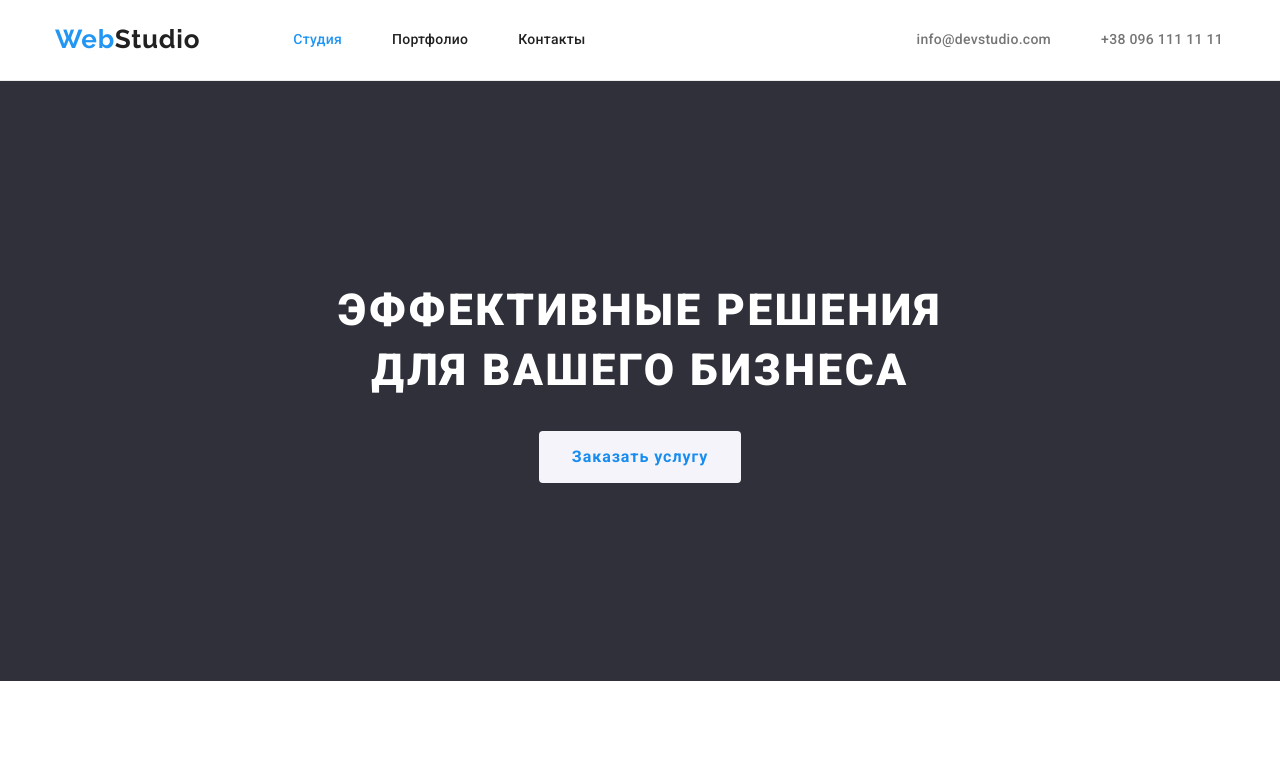
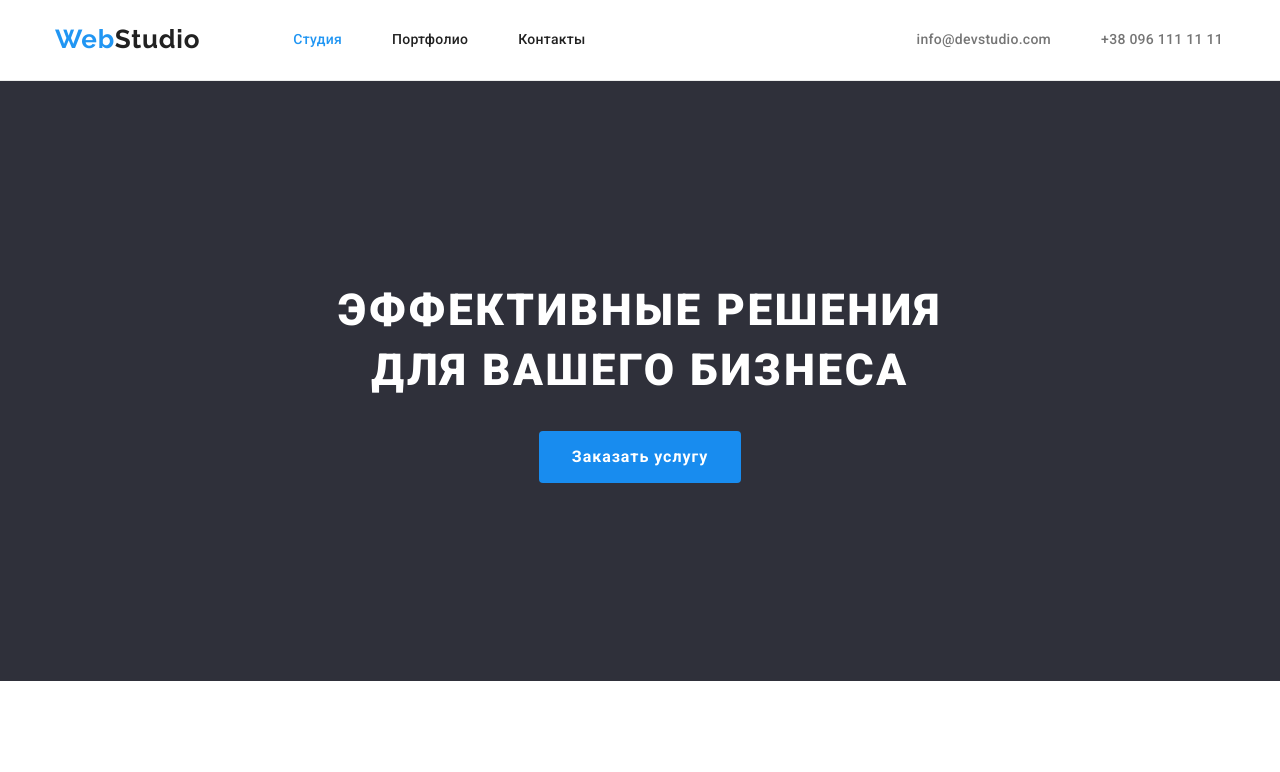
Before and after one commit to Jodlei/goit-markup-hw-03, a plain HTML site: page index.html in a window 1280 px wide. In both pictures the pointer is over the button "Заказать услугу". Shown: the top 772 px of the page. Drawn offline with nearby package versions, Linux system fonts and the light colour scheme.

Commit message:
Меняет цвет кнопки в первой странице

```diff
--- a/css/styles.css
+++ b/css/styles.css
@@ -167,8 +167,8 @@ img {
 }
 .secondary-hero-btn:hover,
 .secondary-hero-btn:focus {
-  background-color: var(--btn-background);
-  color: #188cef;
+  background-color: #188cef;
+  color: var(--basic-color-white);
 }
 /* ----------------SECTION особенности---------------- */
 .features-title {
```
